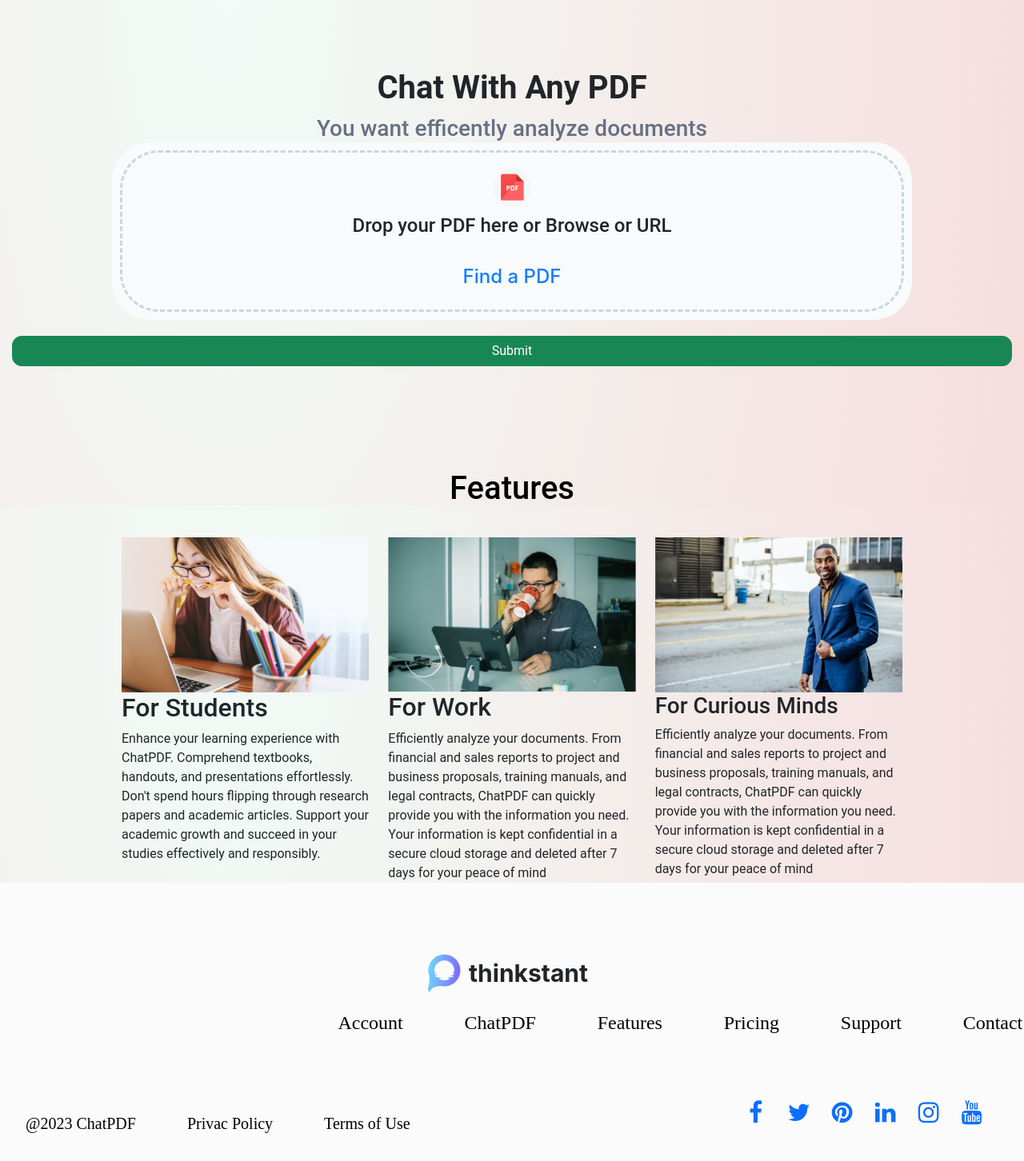
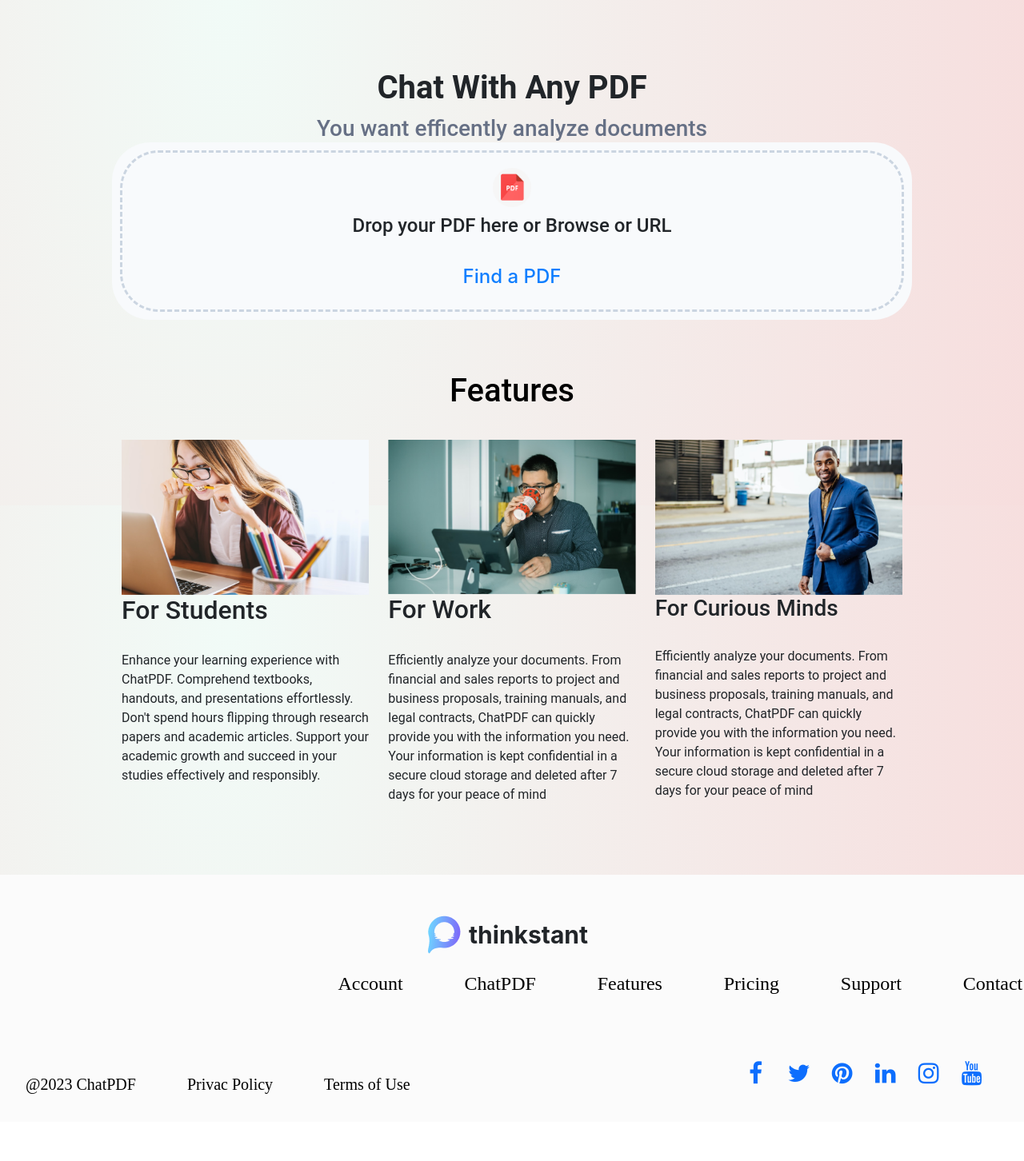
Before and after one commit to PetePiao1017/thinkstant, a React app in the folder client/: page / in a window 1280 px wide. Shown: the part 168-1620 px from the top of the page at 80% size. After the commit the page ends 1571 px from the top, so only its background shows below. Built offline with nearby package versions, Linux system fonts and the light colour scheme.

Commit message:
DragDrop Component has changed

```diff
--- a/client/src/App.css
+++ b/client/src/App.css
@@ -100,10 +100,3 @@
     text-align: center;
     font-size: 35px;
 }
-.submit-btn{
-    margin-top: 20px;
-    border-radius: 12px;
-    width: 100%;
-    height: 20%;
-    margin-bottom: 60px;
-}
--- a/client/src/components/chatbox-upload/DragDrop.css
+++ b/client/src/components/chatbox-upload/DragDrop.css
@@ -78,10 +78,10 @@
   }
 
   .error{
-    margin-top: 20px;
+    /* margin-top: 20px; */
   }
   .progressbar{
-    margin-bottom: 20px;
+    /* margin-bottom: 20px; */
   }
   .subtitle-1{
     text-align: center;
@@ -117,3 +117,10 @@
   .second-stage{
     width:80%!important;
   }
+  .space{
+    width: 10%;
+  }
+  .submit-btn{
+    border-radius: 12px;
+    margin-bottom: 2%;
+}
--- a/client/src/components/chatbox-upload/DragDrop.js
+++ b/client/src/components/chatbox-upload/DragDrop.js
@@ -5,7 +5,7 @@
 import axios from 'axios';
 import { ProgressBar,Alert, Modal, Button} from "react-bootstrap";
 import 'bootstrap/dist/css/bootstrap.min.css';
-// import Dropzone from 'dropzone';
+import Dropzone from 'dropzone';
 
 // drag drop file component
 const DragDropFile = () => {
@@ -133,24 +133,24 @@
               You want efficently analyze documents
             </h3>
         </header>
-        <form onDragEnter={handleDrag} onSubmit={submitHandler} method = 'post' encType = 'multipart/form-data'>
+        <form className = "dropzone" onDragEnter={handleDrag} onSubmit={submitHandler} method = 'post' encType = 'multipart/form-data'>
             <input ref={inputRef} type="file" id="input-file-upload" multiple={true} onChange={handleChange} />
             <label id="label-file-upload" htmlFor="input-file-upload" className={dragActive ? "drag-active" : "" }>
             <div className="text">
                 <img src="pdf_icon.png" className="pdf-icon" alt = "pdf icon"></img>
-                <h4 className="title">Drop your PDF here or Browse or URL</h4>
-                <h4 className="subtitle_pdf">Find a PDF</h4>
+                <h4 className="title">{selectedFiles.length === 0 && "Drop your PDF here or Browse or URL"}</h4>
+                <h4 className="subtitle_pdf">{selectedFiles.length === 0 && "Find a PDF"}</h4>
                 <button  className="upload-button" onClick={onButtonClick}></button>
+                {selectedFiles.length !==0 &&<button type='submit' className ='btn btn-primary submit-btn'>Submit</button>}
+                <div className="error">
+                  {error && <Alert variant="danger">{error}</Alert>}
+                  {!error && progress && (
+                  <ProgressBar className="progressbar" now={progress} label={`${progress}%`} />)}
+                </div>
             </div>
             </label>
             { dragActive && <div id="drag-file-element" onDragEnter={handleDrag} onDragLeave={handleDrag} onDragOver={handleDrag} onDrop={handleDrop}></div> }
-            <button type='submit' className ='btn btn-success submit-btn'>Submit</button>
         </form>
-        <div className="error">
-            {error && <Alert variant="danger">{error}</Alert>}
-            {!error && progress && (
-            <ProgressBar className="progressbar" now={progress} label={`${progress}%`} />)}
-        </div>
         <div className="container mt-3">
             <Modal show={isShow}>
               <Modal.Header closeButton onClick={initModal}>
@@ -179,20 +179,33 @@
             <div className="col-md-4">
               <img className = "card-img-top" src="student.png" alt="students" />
               <h2>For Students</h2>
+              <br/>
               <p className="card-text">Enhance your learning experience with ChatPDF. Comprehend textbooks, handouts, and presentations effortlessly. Don't spend hours flipping through research papers and academic articles.
 Support your academic growth and succeed in your studies effectively and responsibly.</p>
+              <br />
+              <br />
+              <br />
             </div>
             <div className="col-md-4">
               <img className = "card-img-top" src="work.png" alt="students" />
               <h2>For Work</h2>
+              <br/>
               <p className="card-text">Efficiently analyze your documents. From financial and sales reports to project and business proposals, training manuals, and legal contracts, ChatPDF can quickly provide you with the information you need.
 Your information is kept confidential in a secure cloud storage and deleted after 7 days for your peace of mind</p>
+              <br />
+              <br />
+              <br />
             </div>
             <div className="col-md-4">
               <img className = "card-img-top" src="curious.png" alt="students" />
+              <br/>
               <h3>For Curious Minds</h3>
+              <br/>
               <p className="card-text">Efficiently analyze your documents. From financial and sales reports to project and business proposals, training manuals, and legal contracts, ChatPDF can quickly provide you with the information you need.
 Your information is kept confidential in a secure cloud storage and deleted after 7 days for your peace of mind</p>
+              <br />
+              <br />
+              <br />
             </div>
           </div>
         </div>
--- a/client/src/components/layout/footer.css
+++ b/client/src/components/layout/footer.css
@@ -3,7 +3,7 @@
     width: 100%;
     height: 100%;
     justify-content: center;
-    padding-top: 7%;
+    padding-top: 4%;
 }
 .logo-footer{
     display: flex;
```
